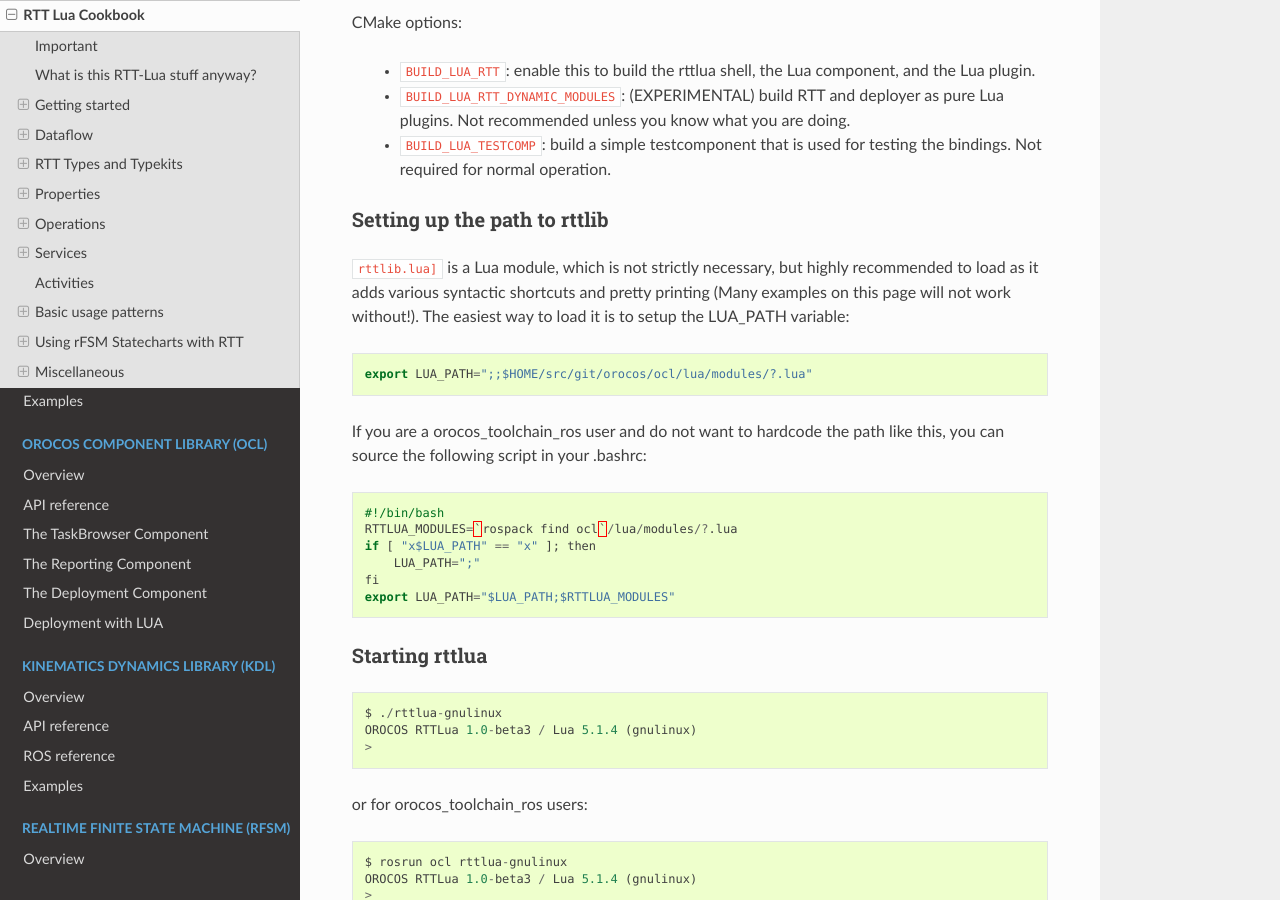
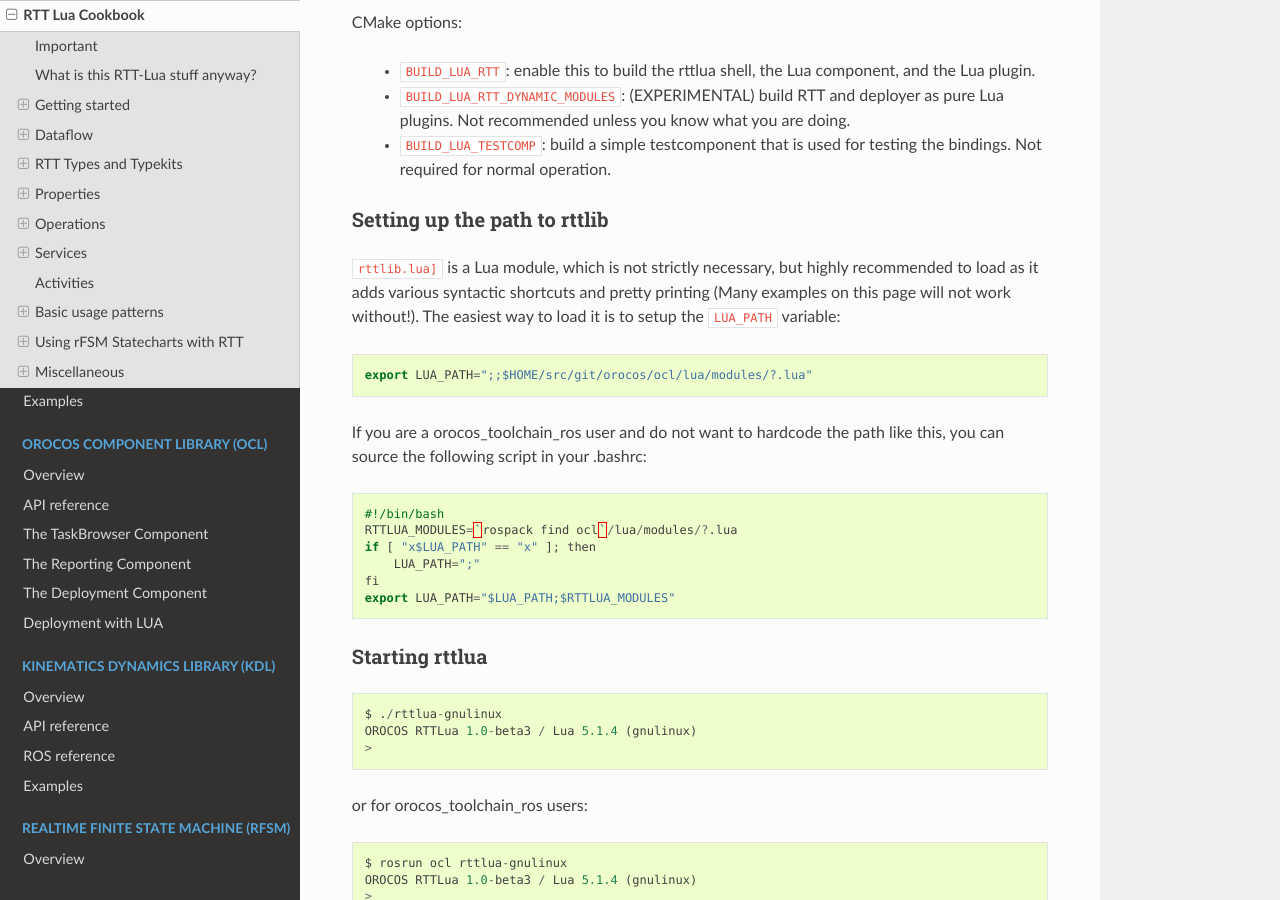
Before and after one commit to orocos/orocos-docs, a Sphinx documentation site: the page built from docs/rtt/rtt-lua-cookbook.rst, in a window 1280 px wide and 900 px high, scrolled down 2468 px. Built offline with Sphinx 7.4.7 and the Read the Docs theme 2.0.0, drawn with Linux system fonts in a browser that asks for light colours.

```diff
--- a/docs/rtt/rtt-lua-cookbook.rst
+++ b/docs/rtt/rtt-lua-cookbook.rst
@@ -65,7 +65,7 @@ Setting up the path to rttlib
 ``rttlib.lua]`` is a Lua module, which is not strictly necessary, but highly
 recommended to load as it adds various syntactic shortcuts and pretty printing
 (Many examples on this page will not work without!). The easiest way to load it
-is to setup the LUA_PATH variable:
+is to setup the ``LUA_PATH`` variable:
 
 ::
 
```
